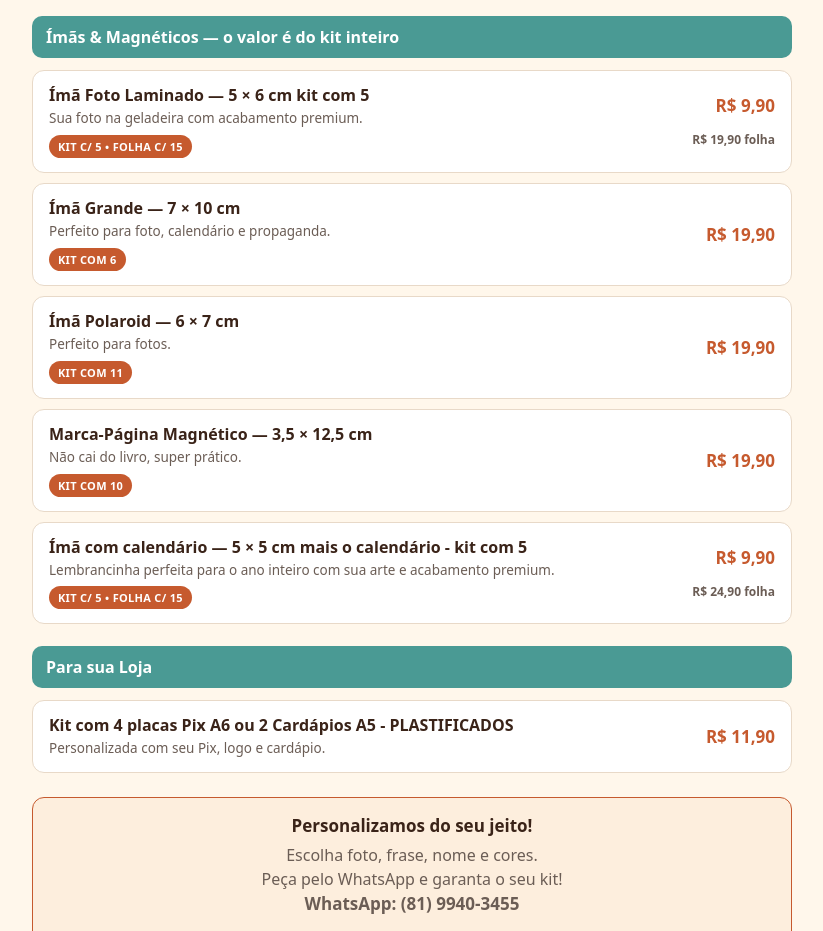
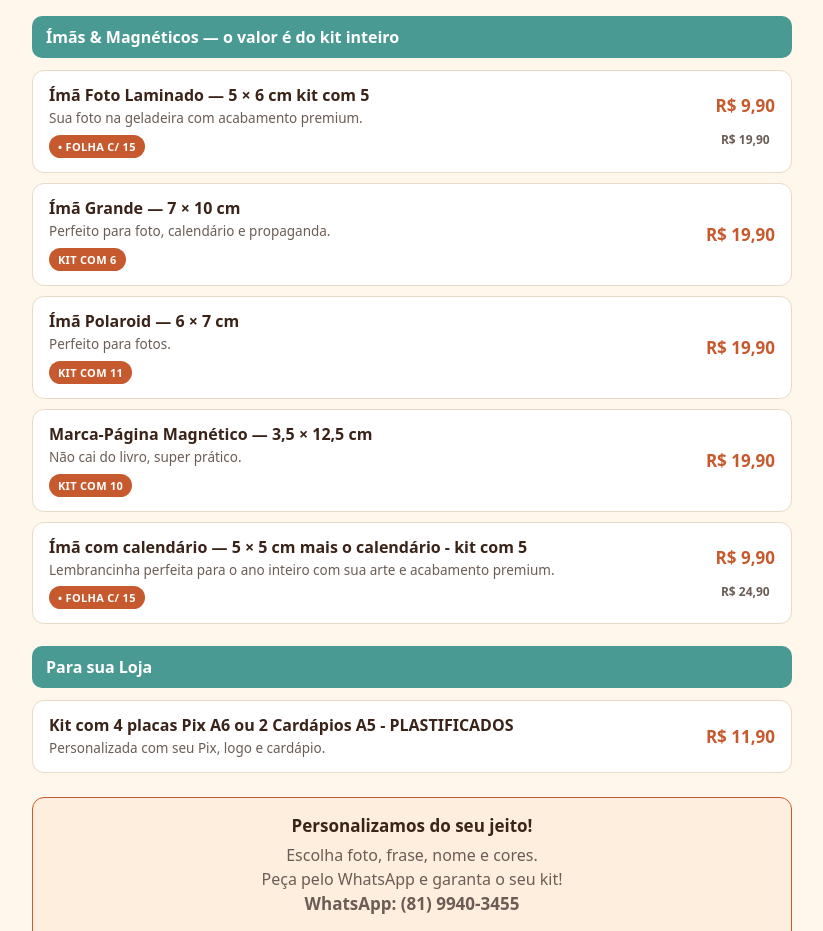
Before and after one commit to hik-aragao/culturalgrafica, a plain HTML site: page index.html in a window 1280 px wide. Shown: the part 1900-2831 px from the top of the page, without its empty margins (228-1051 px from the left). Drawn offline with Linux system fonts and the light colour scheme.

Commit message:
Update index.html

```diff
--- a/index.html
+++ b/index.html
@@ -48,11 +48,11 @@ small{display:block;text-align:center;color:#8a7a6e;margin-top:14px;font-size:12
 <div class="card"><div><h3>Adesivo &mdash; 7 &times; 10 cm Laminado</h3><p>Maior, mais destaque, resistente a &aacute;gua.</p><span class="badge">KIT COM 6</span></div><div class="price">R$ 11,90</div></div>
 
 <div class="section">&Iacute;m&atilde;s &amp; Magn&eacute;ticos &mdash; o valor &eacute; do kit inteiro</div>
-<div class="card"><div><h3>&Iacute;m&atilde; Foto Laminado &mdash; 5 &times; 6 cm kit com 5</h3><p>Sua foto na geladeira com acabamento premium.</p><span class="badge">KIT C/ 5 &bull; FOLHA C/ 15</span></div><div class="price">R$ 9,90<br><small style="color:#6B5D55">R$ 19,90 folha</small></div></div>
+<div class="card"><div><h3>&Iacute;m&atilde; Foto Laminado &mdash; 5 &times; 6 cm kit com 5</h3><p>Sua foto na geladeira com acabamento premium.</p><span class="badge"> &bull; FOLHA C/ 15</span></div><div class="price">R$ 9,90<br><small style="color:#6B5D55">R$ 19,90</small></div></div>
 <div class="card"><div><h3>&Iacute;m&atilde; Grande &mdash; 7 &times; 10 cm</h3><p>Perfeito para foto, calend&aacute;rio e propaganda.</p><span class="badge">KIT COM 6</span></div><div class="price">R$ 19,90</div></div>
 <div class="card"><div><h3>&Iacute;m&atilde; Polaroid &mdash; 6 &times; 7 cm</h3><p>Perfeito para fotos.</p><span class="badge">KIT COM 11</span></div><div class="price">R$ 19,90</div></div>
 <div class="card"><div><h3>Marca-P&aacute;gina Magn&eacute;tico &mdash; 3,5 &times; 12,5 cm</h3><p>N&atilde;o cai do livro, super pr&aacute;tico.</p><span class="badge">KIT COM 10</span></div><div class="price">R$ 19,90</div></div>
-<div class="card"><div><h3>&Iacute;m&atilde; com calend&aacute;rio &mdash; 5 &times; 5 cm mais o calend&aacute;rio - kit com 5</h3><p>Lembrancinha perfeita para o ano inteiro com sua arte e acabamento premium.</p><span class="badge">KIT C/ 5 &bull; FOLHA C/ 15</span></div><div class="price">R$ 9,90<br><small style="color:#6B5D55">R$ 24,90 folha</small></div></div>
+<div class="card"><div><h3>&Iacute;m&atilde; com calend&aacute;rio &mdash; 5 &times; 5 cm mais o calend&aacute;rio - kit com 5</h3><p>Lembrancinha perfeita para o ano inteiro com sua arte e acabamento premium.</p><span class="badge"> &bull; FOLHA C/ 15</span></div><div class="price">R$ 9,90<br><small style="color:#6B5D55">R$ 24,90</small></div></div>
 
 <div class="section">Para sua Loja</div>
 <div class="card"><div><h3>Kit com 4 placas Pix A6 ou 2 Card&aacute;pios A5 - PLASTIFICADOS </h3><p>Personalizada com seu Pix, logo e card&aacute;pio.</p></div><div class="price">R$ 11,90</div></div>
```
